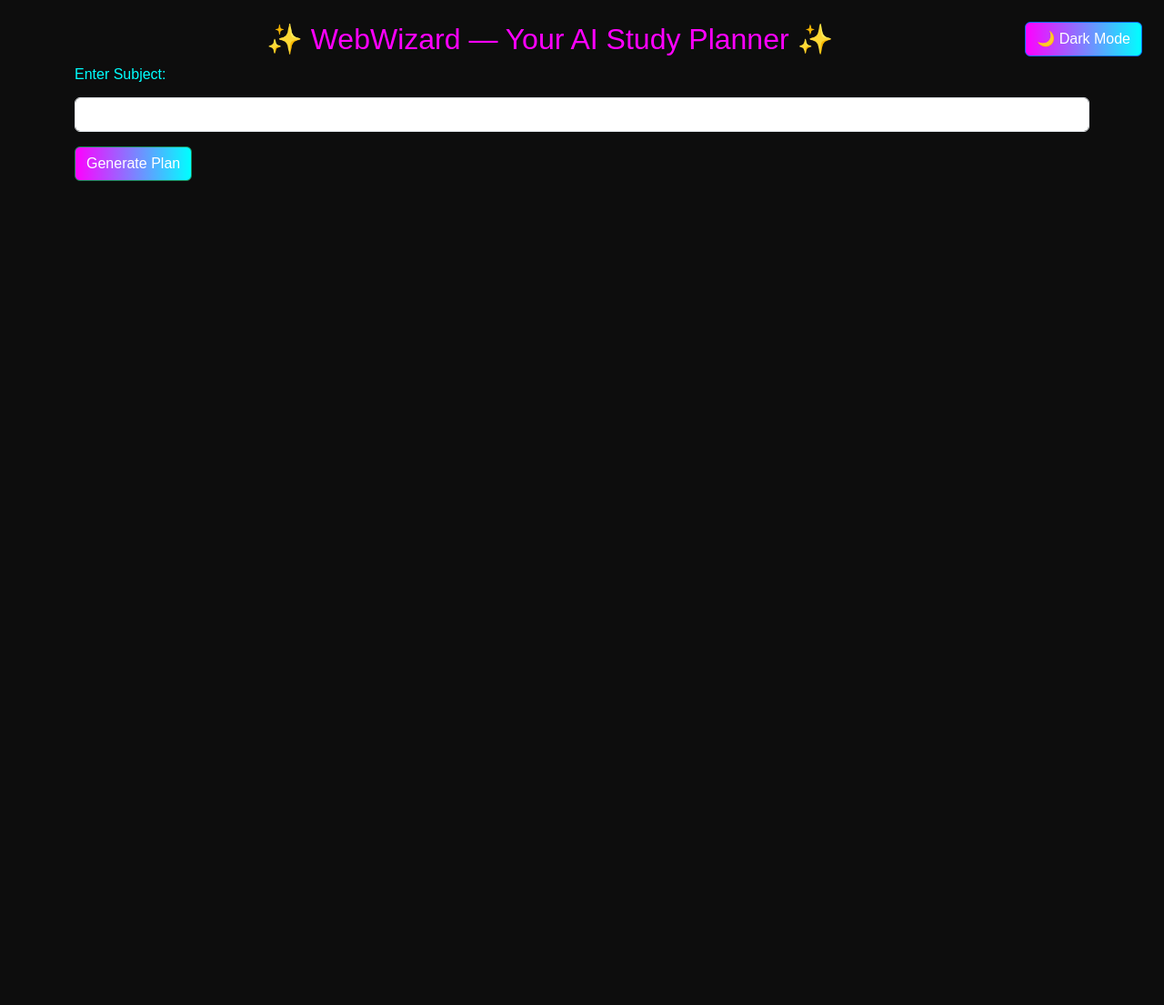
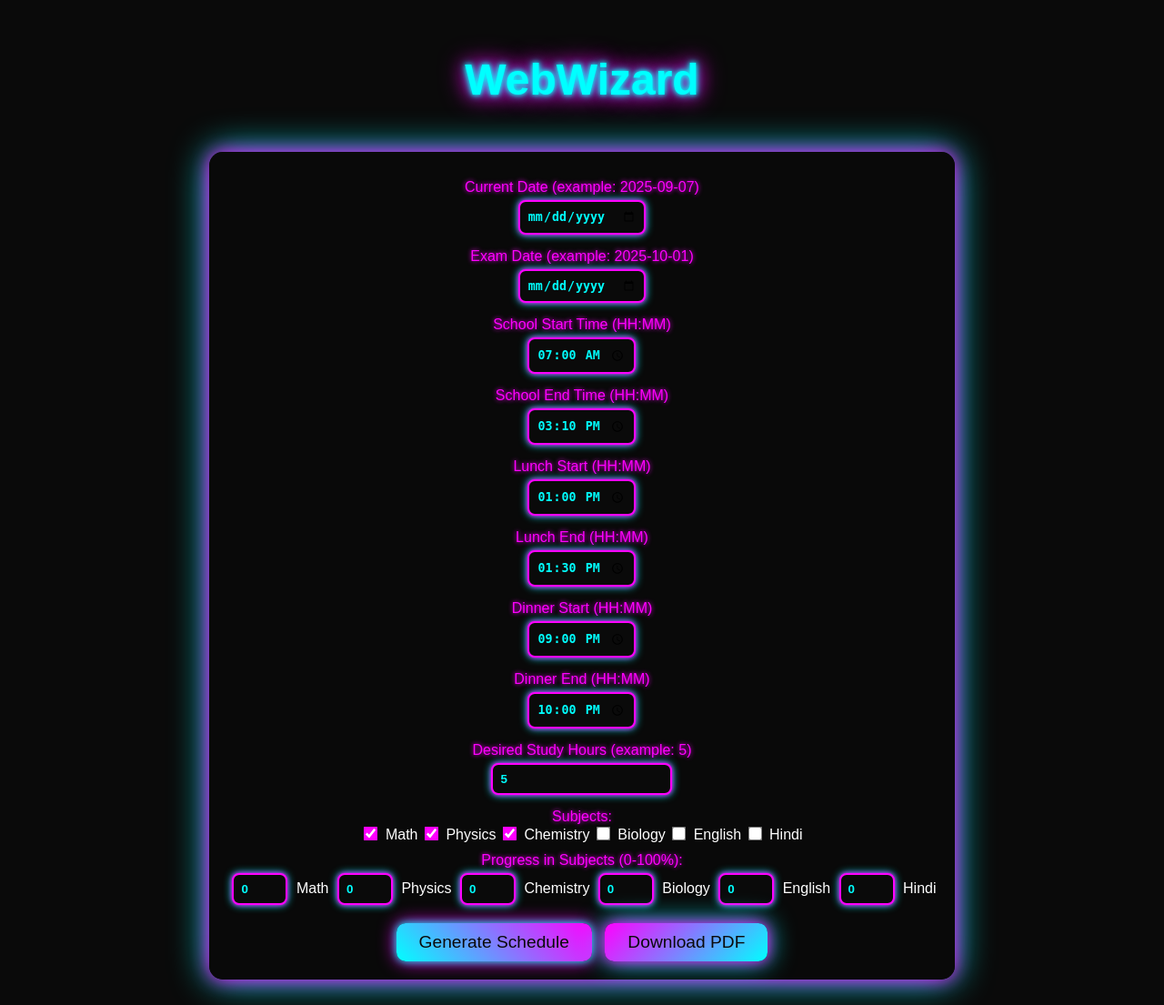
Before and after one commit to mrdalindro/WebWizard, a Flask app: page / in a window 1280 px wide. Shown: the whole page at 91% size. Before the commit the page ends 199 px from the top, so only its background shows below. Run offline with Flask 3, Linux system fonts and the light colour scheme.

Commit message:
Updated index.html & schedule.html with cyberpunk theme, fixed generate & download PDF features

```diff
--- a/app.py
+++ b/app.py
@@ -22,11 +22,17 @@
                       dinner_start, dinner_end,
                       desired_hours, selected_subjects, progress_in):
 
+    # Fallback defaults if None
+    if not start_date_str:
+        start_date_str = datetime.today().strftime("%Y-%m-%d")
+    if not end_date_str:
+        end_date_str = (datetime.today() + timedelta(days=7)).strftime("%Y-%m-%d")
+
     start_date = datetime.strptime(start_date_str, "%Y-%m-%d").date()
     end_date = datetime.strptime(end_date_str, "%Y-%m-%d").date()
     days = (end_date - start_date).days + 1
 
-    # Convert times
+    # Convert times to float hours
     ss = time_to_float(school_start); se = time_to_float(school_end)
     ls = time_to_float(lunch_start); le = time_to_float(lunch_end)
     ds = time_to_float(dinner_start); de = time_to_float(dinner_end)
@@ -109,30 +115,48 @@
 
 @app.route("/", methods=["GET"])
 def index():
-    return render_template("index.html", subjects=SUBJECTS)
+    return render_template("index.html", subjects=SUBJECTS, datetime=datetime, timedelta=timedelta)
 
 @app.route("/generate", methods=["POST"])
 def generate():
     form = request.form
+
+    # ✅ Use fallback defaults to prevent errors
+    current_date = form.get("current_date") or datetime.today().strftime("%Y-%m-%d")
+    exam_date = form.get("exam_date") or (datetime.today() + timedelta(days=7)).strftime("%Y-%m-%d")
+
     schedule, final_progress = generate_schedule(
-        form.get("current_date"), form.get("exam_date"),
-        form.get("school_start"), form.get("school_end"),
-        form.get("lunch_start"), form.get("lunch_end"),
-        form.get("dinner_start"), form.get("dinner_end"),
+        current_date,
+        exam_date,
+        form.get("school_start"),
+        form.get("school_end"),
+        form.get("lunch_start"),
+        form.get("lunch_end"),
+        form.get("dinner_start"),
+        form.get("dinner_end"),
         float(form.get("desired_hours") or 0.0),
         form.getlist("subjects"),
         {s: float(form.get(f"progress_{s}", 0)) for s in SUBJECTS}
     )
-    return render_template("schedule.html", schedule=schedule, final_progress=final_progress)
+    return render_template("schedule.html", schedule=schedule, final_progress=final_progress, request=request)
 
 @app.route("/download_pdf", methods=["POST"])
 def download_pdf():
     form = request.form
+
+    # Same default handling
+    current_date = form.get("current_date") or datetime.today().strftime("%Y-%m-%d")
+    exam_date = form.get("exam_date") or (datetime.today() + timedelta(days=7)).strftime("%Y-%m-%d")
+
     schedule, final_progress = generate_schedule(
-        form.get("current_date"), form.get("exam_date"),
-        form.get("school_start"), form.get("school_end"),
-        form.get("lunch_start"), form.get("lunch_end"),
-        form.get("dinner_start"), form.get("dinner_end"),
+        current_date,
+        exam_date,
+        form.get("school_start"),
+        form.get("school_end"),
+        form.get("lunch_start"),
+        form.get("lunch_end"),
+        form.get("dinner_start"),
+        form.get("dinner_end"),
         float(form.get("desired_hours") or 0.0),
         form.getlist("subjects"),
         {s: float(form.get(f"progress_{s}", 0)) for s in SUBJECTS}
--- a/templates/index.html
+++ b/templates/index.html
@@ -3,93 +3,150 @@
 
 <head>
     <meta charset="UTF-8">
-    <meta name="viewport" content="width=device-width, initial-scale=1.0">
-    <title>WebWizard — Study Planner</title>
-    <link href="https://cdn.jsdelivr.net/npm/bootstrap@5.3.2/dist/css/bootstrap.min.css" rel="stylesheet">
-    <link rel="stylesheet" href="{{ url_for('static', filename='styles.css') }}">
+    <title>WebWizard</title>
     <style>
-        /* Dark Mode Styles */
-        body.dark-mode {
-            background: #000000;
-            color: #e0e0e0;
+        /* Background and font */
+        body {
+            background-color: #0a0a0a;
+            color: #ffffff;
+            font-family: 'Arial', sans-serif;
+            text-align: center;
+            padding: 20px;
         }
 
-        body.dark-mode .container {
-            background: #111111;
-            color: #e0e0e0;
-            box-shadow: 0px 0px 20px rgba(0, 183, 255, 0.5);
+        h1 {
+            font-size: 3em;
+            color: #00ffff;
+            text-shadow: 0 0 5px #00ffff, 0 0 10px #00ffff, 0 0 20px #ff00ff, 0 0 30px #ff00ff;
         }
 
-        body.dark-mode .btn-primary {
-            background-color: #ff1744;
-            color: #fff;
-            box-shadow: 0px 0px 10px rgba(255, 23, 68, 0.8);
+        form {
+            background-color: rgba(10, 10, 10, 0.85);
+            padding: 20px;
+            border-radius: 15px;
+            box-shadow: 0 0 20px #ff00ff, 0 0 40px #00ffff;
+            display: inline-block;
+            margin-top: 20px;
         }
 
-        body.dark-mode .btn-primary:hover {
-            background-color: #d50000;
-            box-shadow: 0px 0px 15px rgba(255, 23, 68, 1);
+        input[type="date"],
+        input[type="time"],
+        input[type="number"] {
+            padding: 8px;
+            margin: 5px;
+            border: 2px solid #ff00ff;
+            border-radius: 8px;
+            background-color: #0a0a0a;
+            color: #00ffff;
+            font-weight: bold;
+            box-shadow: 0 0 5px #ff00ff, 0 0 10px #00ffff;
+            outline: none;
         }
 
-        body.dark-mode .btn-success {
-            background-color: #2979ff;
-            box-shadow: 0px 0px 10px rgba(41, 121, 255, 0.8);
+        input[type="checkbox"] {
+            accent-color: #ff00ff;
+            transform: scale(1.2);
+            margin-right: 5px;
+            cursor: pointer;
         }
 
-        body.dark-mode .btn-success:hover {
-            background-color: #2962ff;
-            box-shadow: 0px 0px 15px rgba(41, 121, 255, 1);
+        button {
+            padding: 10px 25px;
+            margin-top: 15px;
+            font-size: 1.2em;
+            color: #0a0a0a;
+            background: linear-gradient(45deg, #00ffff, #ff00ff);
+            border: none;
+            border-radius: 10px;
+            cursor: pointer;
+            box-shadow: 0 0 10px #00ffff, 0 0 20px #ff00ff;
+            transition: 0.3s all ease-in-out;
         }
 
-        body.dark-mode h2 {
-            color: #ff1744;
-            text-shadow: 0px 0px 10px rgba(41, 121, 255, 0.8);
+        button:hover {
+            box-shadow: 0 0 20px #00ffff, 0 0 40px #ff00ff, 0 0 60px #ffffff;
+            transform: scale(1.05);
+        }
+
+        label {
+            display: block;
+            margin-top: 10px;
+            color: #ff00ff;
+            text-shadow: 0 0 5px #ff00ff;
+        }
+
+        input[type="number"]::-webkit-inner-spin-button,
+        input[type="number"]::-webkit-outer-spin-button {
+            -webkit-appearance: none;
+            margin: 0;
+        }
+
+        /* New Download PDF button style */
+        .pdf-button {
+            background: linear-gradient(135deg, #ff00ff, #00ffff);
+            color: #0a0a0a;
+            margin-left: 10px;
+            box-shadow: 0 0 15px #ff00ff, 0 0 30px #00ffff;
+        }
+
+        .pdf-button:hover {
+            box-shadow: 0 0 30px #ff00ff, 0 0 60px #00ffff, 0 0 90px #ffffff;
+            transform: scale(1.05);
         }
     </style>
 </head>
 
-<body class="p-4">
+<body>
+    <h1>WebWizard</h1>
+    <form method="POST" action="/generate">
+        <label for="current_date">Current Date (example: 2025-09-07)</label>
+        <input type="date" id="current_date" name="current_date" required>
 
-    <!-- Dark Mode Toggle -->
-    <button id="darkModeToggle" class="btn btn-primary" style="float:right; margin-bottom:10px;">
-        🌙 Dark Mode
-    </button>
+        <label for="exam_date">Exam Date (example: 2025-10-01)</label>
+        <input type="date" id="exam_date" name="exam_date" required>
 
-    <!-- Main Content -->
-    <div class="container">
-        <h2>✨ WebWizard — Your AI Study Planner ✨</h2>
+        <label for="school_start">School Start Time (HH:MM)</label>
+        <input type="time" id="school_start" name="school_start" value="07:00" required>
 
-        <form method="post" action="/generate">
-            <div class="mb-3">
-                <label for="subject" class="form-label">Enter Subject:</label>
-                <input type="text" id="subject" name="subject" class="form-control">
-            </div>
-            <button type="submit" class="btn btn-success">Generate Plan</button>
-        </form>
-    </div>
+        <label for="school_end">School End Time (HH:MM)</label>
+        <input type="time" id="school_end" name="school_end" value="15:10" required>
 
-    <!-- JavaScript -->
-    <script>
-        // Load saved mode
-        if (localStorage.getItem('darkMode') === 'enabled') {
-            document.body.classList.add('dark-mode');
-            document.getElementById('darkModeToggle').innerText = "🌞 Light Mode";
-        }
+        <label for="lunch_start">Lunch Start (HH:MM)</label>
+        <input type="time" id="lunch_start" name="lunch_start" value="13:00" required>
 
-        // Toggle mode
-        document.getElementById('darkModeToggle').addEventListener('click', () => {
-            document.body.classList.toggle('dark-mode');
+        <label for="lunch_end">Lunch End (HH:MM)</label>
+        <input type="time" id="lunch_end" name="lunch_end" value="13:30" required>
 
-            if (document.body.classList.contains('dark-mode')) {
-                localStorage.setItem('darkMode', 'enabled');
-                document.getElementById('darkModeToggle').innerText = "🌞 Light Mode";
-            } else {
-                localStorage.setItem('darkMode', 'disabled');
-                document.getElementById('darkModeToggle').innerText = "🌙 Dark Mode";
-            }
-        });
-    </script>
+        <label for="dinner_start">Dinner Start (HH:MM)</label>
+        <input type="time" id="dinner_start" name="dinner_start" value="21:00" required>
 
+        <label for="dinner_end">Dinner End (HH:MM)</label>
+        <input type="time" id="dinner_end" name="dinner_end" value="22:00" required>
+
+        <label for="desired_hours">Desired Study Hours (example: 5)</label>
+        <input type="number" id="desired_hours" name="desired_hours" value="5" min="0" step="0.5" required>
+
+        <label>Subjects:</label>
+        <input type="checkbox" name="subjects" value="Math" checked> Math
+        <input type="checkbox" name="subjects" value="Physics" checked> Physics
+        <input type="checkbox" name="subjects" value="Chemistry" checked> Chemistry
+        <input type="checkbox" name="subjects" value="Biology"> Biology
+        <input type="checkbox" name="subjects" value="English"> English
+        <input type="checkbox" name="subjects" value="Hindi"> Hindi
+
+        <label>Progress in Subjects (0-100%):</label>
+        <input type="number" name="progress_Math" value="0" min="0" max="100"> Math
+        <input type="number" name="progress_Physics" value="0" min="0" max="100"> Physics
+        <input type="number" name="progress_Chemistry" value="0" min="0" max="100"> Chemistry
+        <input type="number" name="progress_Biology" value="0" min="0" max="100"> Biology
+        <input type="number" name="progress_English" value="0" min="0" max="100"> English
+        <input type="number" name="progress_Hindi" value="0" min="0" max="100"> Hindi
+
+        <div>
+            <button type="submit">Generate Schedule</button>
+            <button type="submit" formaction="/download_pdf" formmethod="POST" class="pdf-button">Download PDF</button>
+        </div>
+    </form>
 </body>
 
 </html>
```
Also changed, not shown: templates/schedule.html (+75 -54 lines), 1 other file.
